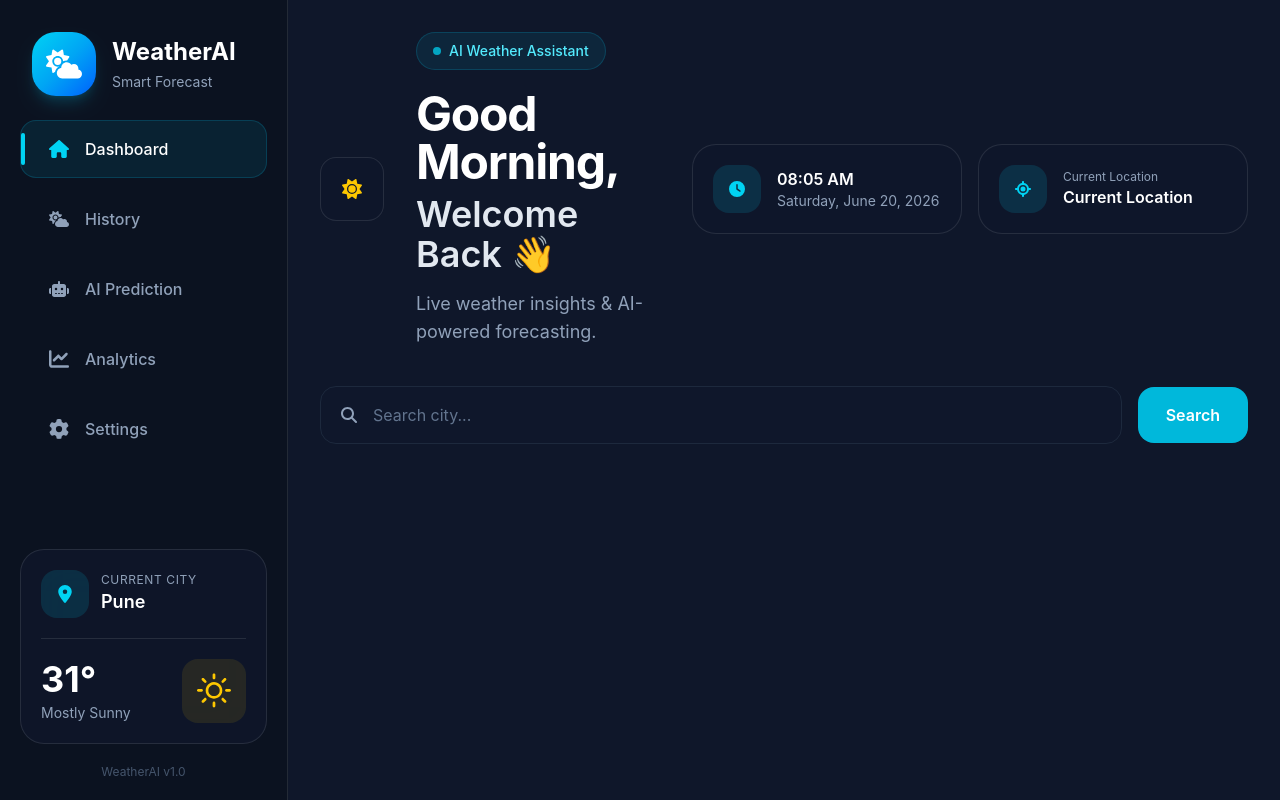
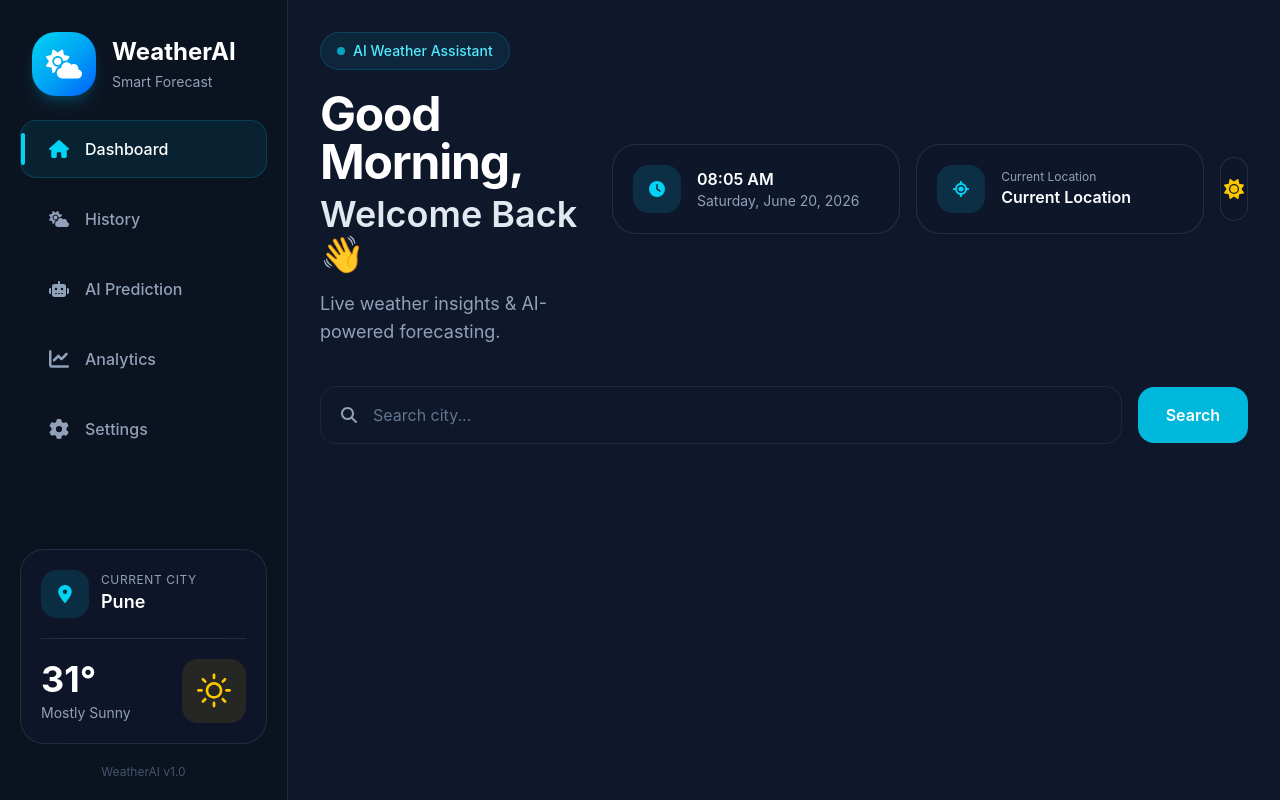
Before and after one commit to pratikshakadam912/AI-weather-prediction-system, a React app in the folder frontend/: page / in a window 1280 px wide. Built offline with nearby package versions, Linux system fonts and the light colour scheme; the HTML template or start-up script is replaced by a standard one.

Commit message:
Ui changes

```diff
--- a/frontend/src/layout/Header.jsx
+++ b/frontend/src/layout/Header.jsx
@@ -87,31 +87,21 @@ function Header() {
     >
       {/* Theme Button */}
 
+      {/* Mobile & Tablet */}
       <button
         onClick={toggleTheme}
         className={`
-    absolute
-    top-5
-    right-5
+    absolute top-5 right-5
+    xl:hidden
 
-    xl:static
-
-    w-12
-    h-12
-    lg:w-14
-    lg:h-14
-    xl:w-16
-    xl:h-16
+    w-12 h-12
+    lg:w-14 lg:h-14
 
     rounded-2xl
     border
     backdrop-blur-xl
-    flex
-    items-center
-    justify-center
-    transition-all
-    duration-300
-    hover:scale-105
+    flex items-center justify-center
+    transition-all duration-300
 
     ${
       isDark
@@ -341,6 +331,37 @@ function Header() {
         </button>
 
         {/* Theme */}
+        {/* Desktop Theme Button */}
+        <button
+          onClick={toggleTheme}
+          className={`
+    hidden xl:flex
+
+    w-16
+    h-16
+    rounded-2xl
+    border
+    backdrop-blur-xl
+    items-center
+    justify-center
+    transition-all
+    duration-300
+    hover:scale-105
+    self-center
+
+    ${
+      isDark
+        ? "bg-slate-900/90 border-white/10"
+        : "bg-gradient-to-br from-pink-100 via-white to-blue-100 border-pink-200 shadow-md"
+    }
+  `}
+        >
+          {isDark ? (
+            <FaSun className="text-yellow-400 text-xl" />
+          ) : (
+            <FaMoon className="text-violet-500 text-xl" />
+          )}
+        </button>
       </div>
     </header>
   );
```
